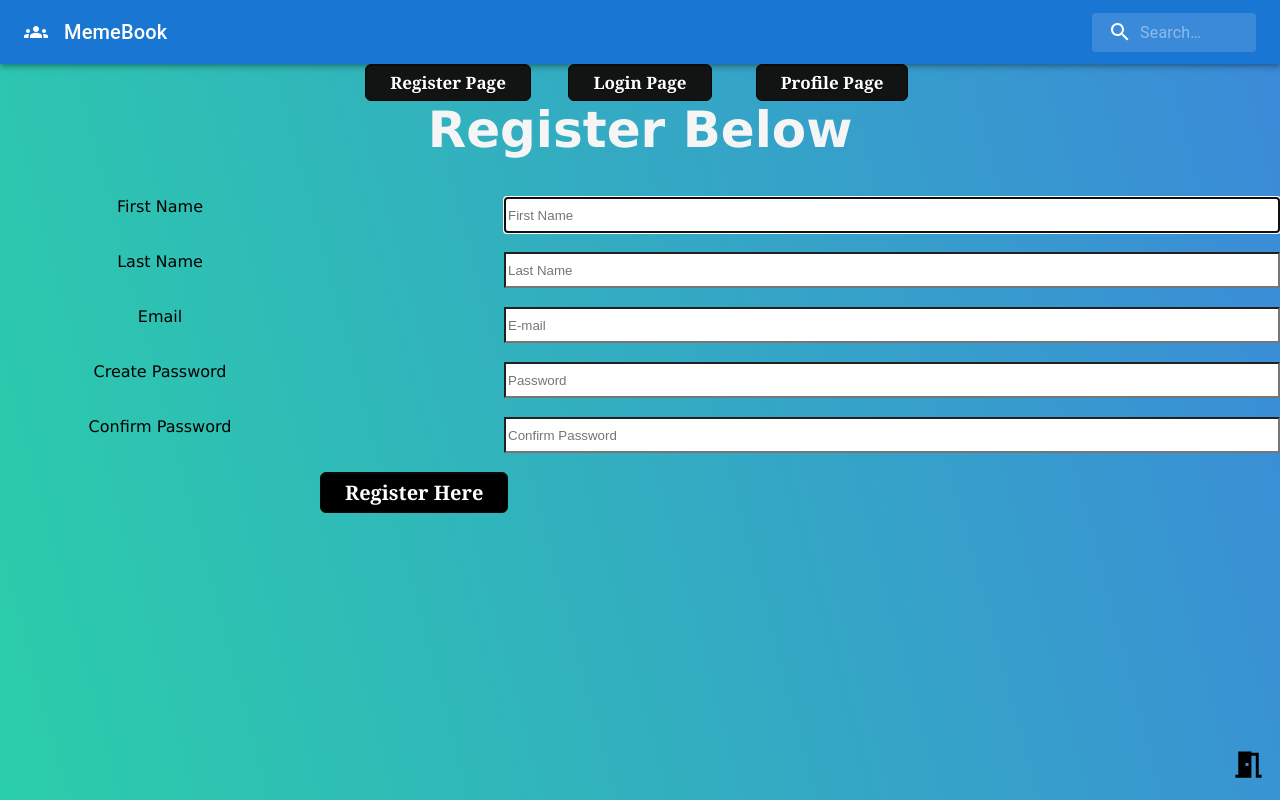
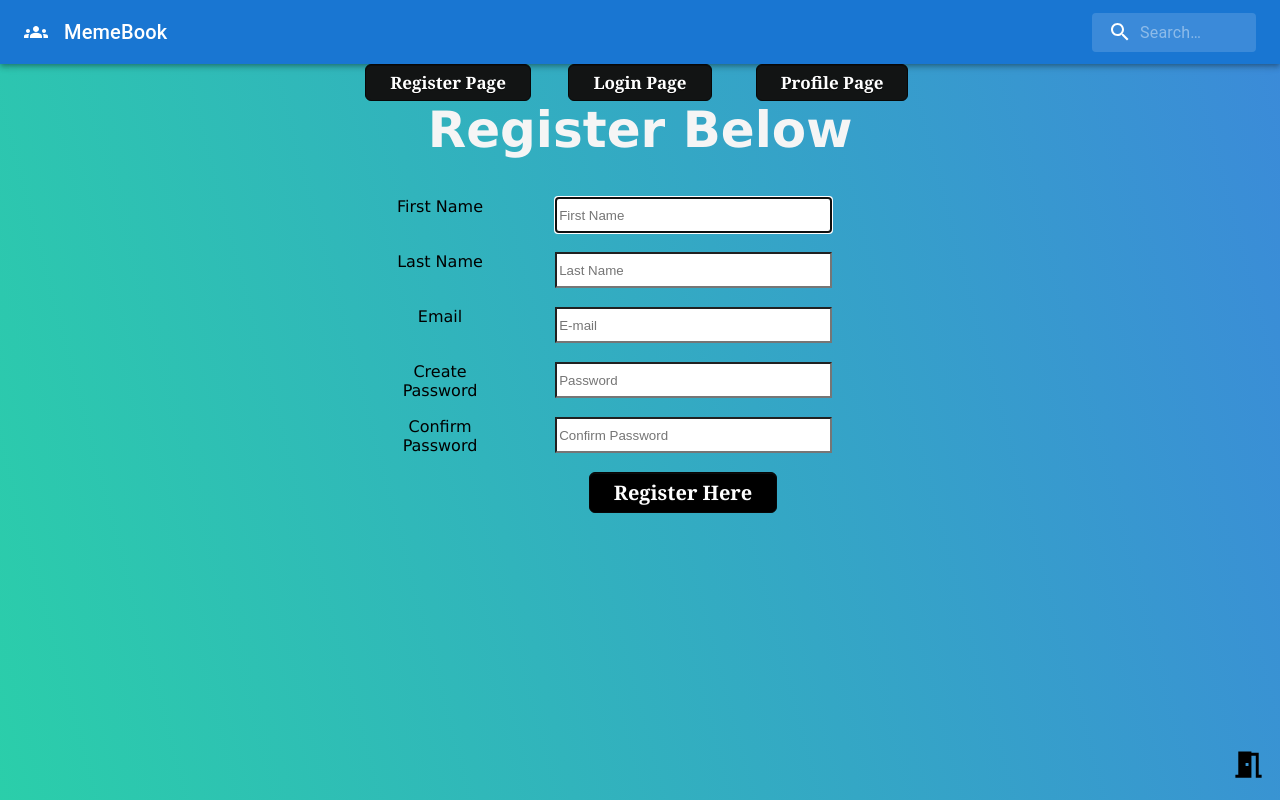
Before and after one commit to BrandonMCarlson/Socialmediauserstory-Front-End, a React (Create React App) app: page /register in a window 1280 px wide. Shown: the top 800 px of the page. Built offline with nearby package versions, Linux system fonts and the light colour scheme; no server answers; a web font is replaced by a local one.

Commit message:
fix css for register page.

```diff
--- a/src/components/styles/register.css
+++ b/src/components/styles/register.css
@@ -19,6 +19,8 @@ h1 {
     justify-content: space-between;
     height: 40px;
     margin-bottom: 15px;
+    width: 35%;
+    margin-left: 30%;
 }
 .form-group label{
     color: black;
@@ -37,5 +39,5 @@ h1 {
     color: white;
     font-size: 20px;
     margin-right: 25%;
-    margin-left: 25%;
+    margin-left: 46%;
 }
```
